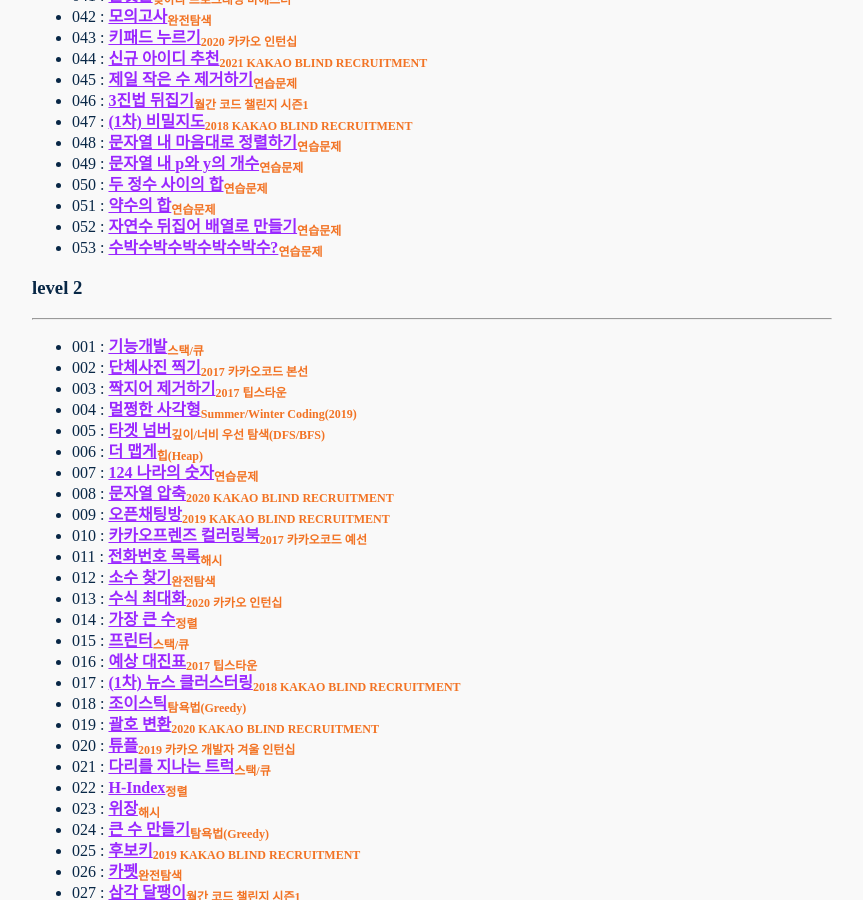
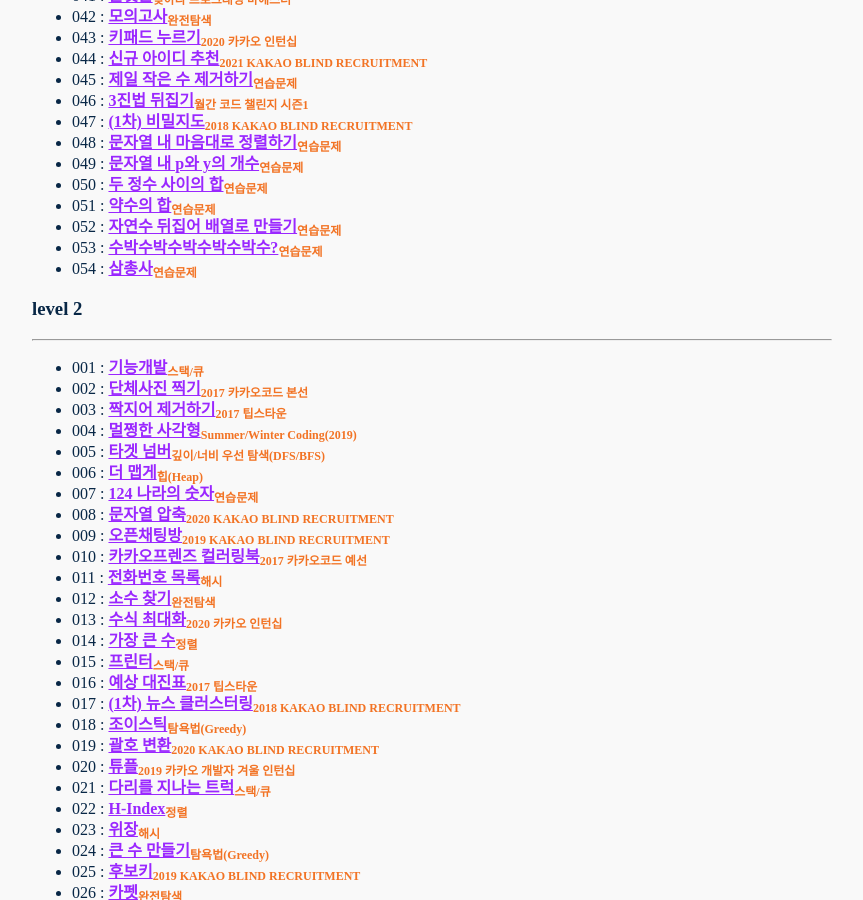
Before and after one commit to nimkoes/portfolio, a Jekyll site: the page built from _posts/2021-04-30-Programmers-Algorithm-Problem.md, in a window 1280 px wide and 900 px high, scrolled down 6524 px. Shown: the whole window, without its empty margins (208-1071 px from the left). Built offline with Jekyll 4.4.1, drawn with Linux system fonts in a browser that asks for light colours.

Commit message:
문제 풀이 추가

```diff
--- a/_posts/2021-04-30-Programmers-Algorithm-Problem.md
+++ b/_posts/2021-04-30-Programmers-Algorithm-Problem.md
@@ -221,6 +221,7 @@ author: "nimkoes"
 - 051 : [**<u>약수의 합</u>**<sub>연습문제</sub>][link_level_1_051]
 - 052 : [**<u>자연수 뒤집어 배열로 만들기</u>**<sub>연습문제</sub>][link_level_1_052]
 - 053 : [**<u>수박수박수박수박수박수?</u>**<sub>연습문제</sub>][link_level_1_053]
+- 054 : [**<u>삼총사</u>**<sub>연습문제</sub>][link_level_1_054]
 
 
 ### level 2
@@ -459,6 +460,7 @@ author: "nimkoes"
 [link_level_1_051]:https://github.com/nimkoes/programmers_code/blob/master/src/com/nimkoes/level1/Solution_051.java
 [link_level_1_052]:https://github.com/nimkoes/programmers_code/blob/master/src/com/nimkoes/level1/Solution_052.java
 [link_level_1_053]:https://github.com/nimkoes/programmers_code/blob/master/src/com/nimkoes/level1/Solution_053.java
+[link_level_1_054]:https://github.com/nimkoes/programmers_code/blob/master/src/com/nimkoes/level1/Solution_054.java
 
 [link_level_2_001]:https://github.com/nimkoes/programmers_code/blob/master/src/com/nimkoes/level2/Solution_001.java
 [link_level_2_002]:https://github.com/nimkoes/programmers_code/blob/master/src/com/nimkoes/level2/Solution_002.java
```
